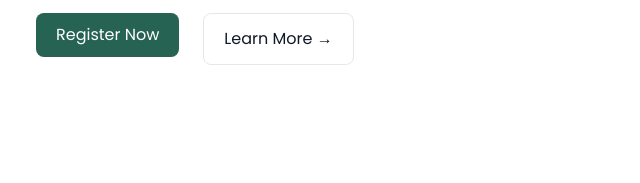
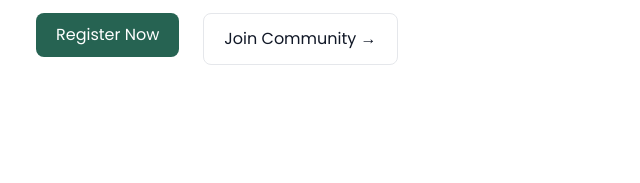
Before and after one commit to goyalk130/DevLearn, a website: page docs/index.html in a window 1280 px wide. Shown: the part 448-631 px from the top of the page, 0-640 px from the left. Drawn offline with Linux system fonts and the light colour scheme.

Commit message:
join community button added

```diff
--- a/docs/index.html
+++ b/docs/index.html
@@ -65,10 +65,10 @@
               >Register Now</a
             >
             <a
-              href="#"
+              href="https://chat.whatsapp.com/J7Aaa89Bxeh3Re4lCgI88k"
               class="inline-flex items-center justify-center w-full px-5 py-3 mb-2 mr-2 text-base font-medium text-gray-900 bg-white border border-gray-200 rounded-lg sm:w-auto focus:outline-none hover:bg-gray-100 focus:z-10 focus:ring-4 focus:ring-gray-200 dark:focus:ring-gray-700 dark:bg-gray-800 dark:text-gray-400 dark:border-gray-600 dark:hover:text-white dark:hover:bg-gray-700"
             >
-              Learn More &rarr;
+              Join Community &rarr;
             </a>
           </div>
         </div>
```
